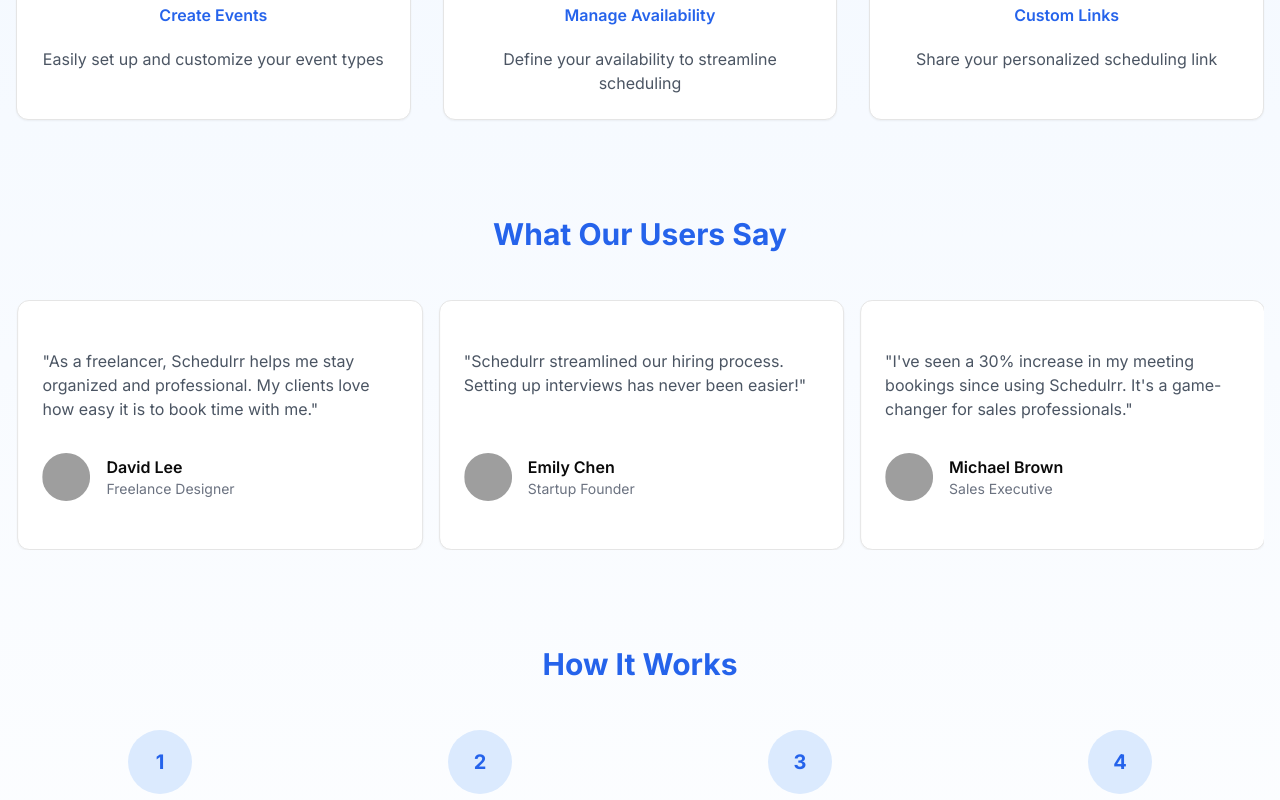
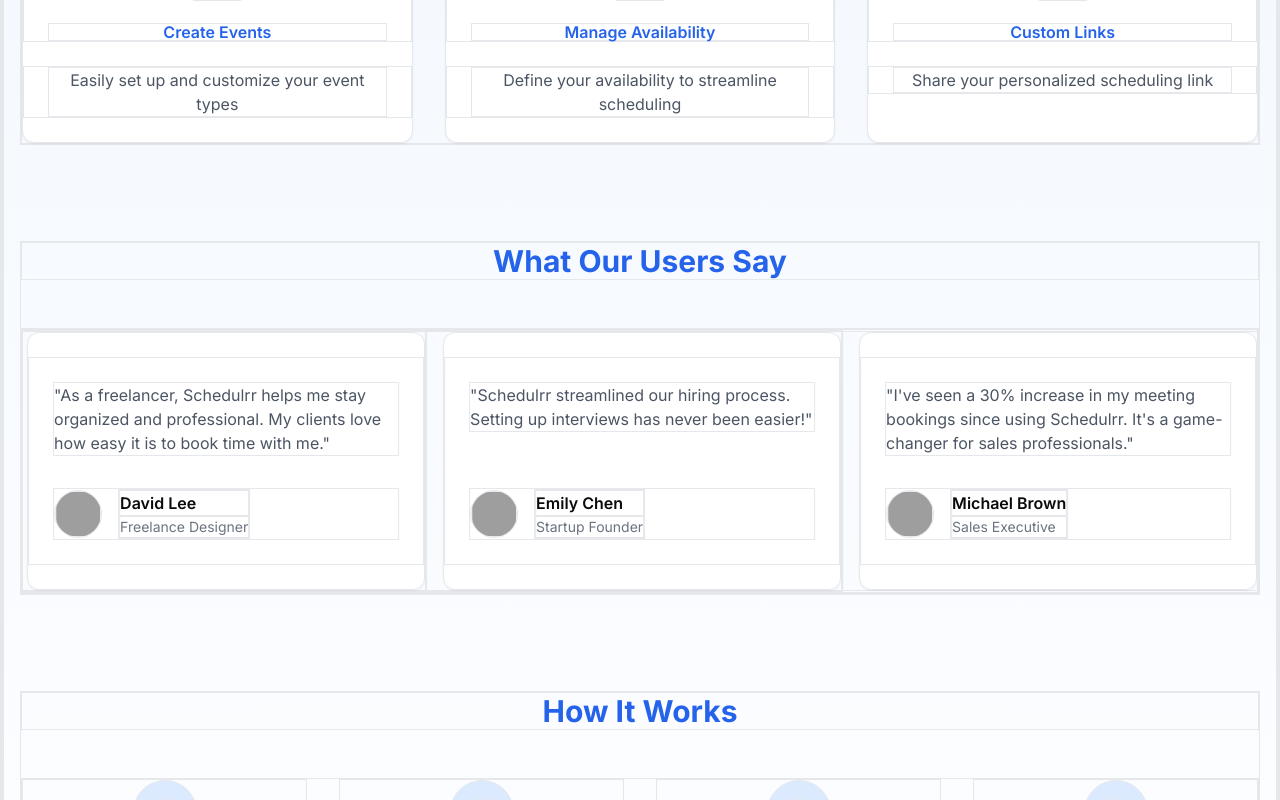
Before and after one commit to shashikanth0804/demo, a Next.js app: page / in a window 1280 px wide. Shown: the part 862-1662 px from the top of the page. Built offline with nearby package versions, Linux system fonts and the light colour scheme; no server answers; grey boxes are pictures that could not be loaded.

Commit message:
Fix border-border CSS class error

```diff
--- a/app/globals.css
+++ b/app/globals.css
@@ -80,7 +80,7 @@
 
 @layer base {
   * {
-    @apply border-border;
+    @apply border;
   }
   body {
     @apply bg-background text-foreground;
```
